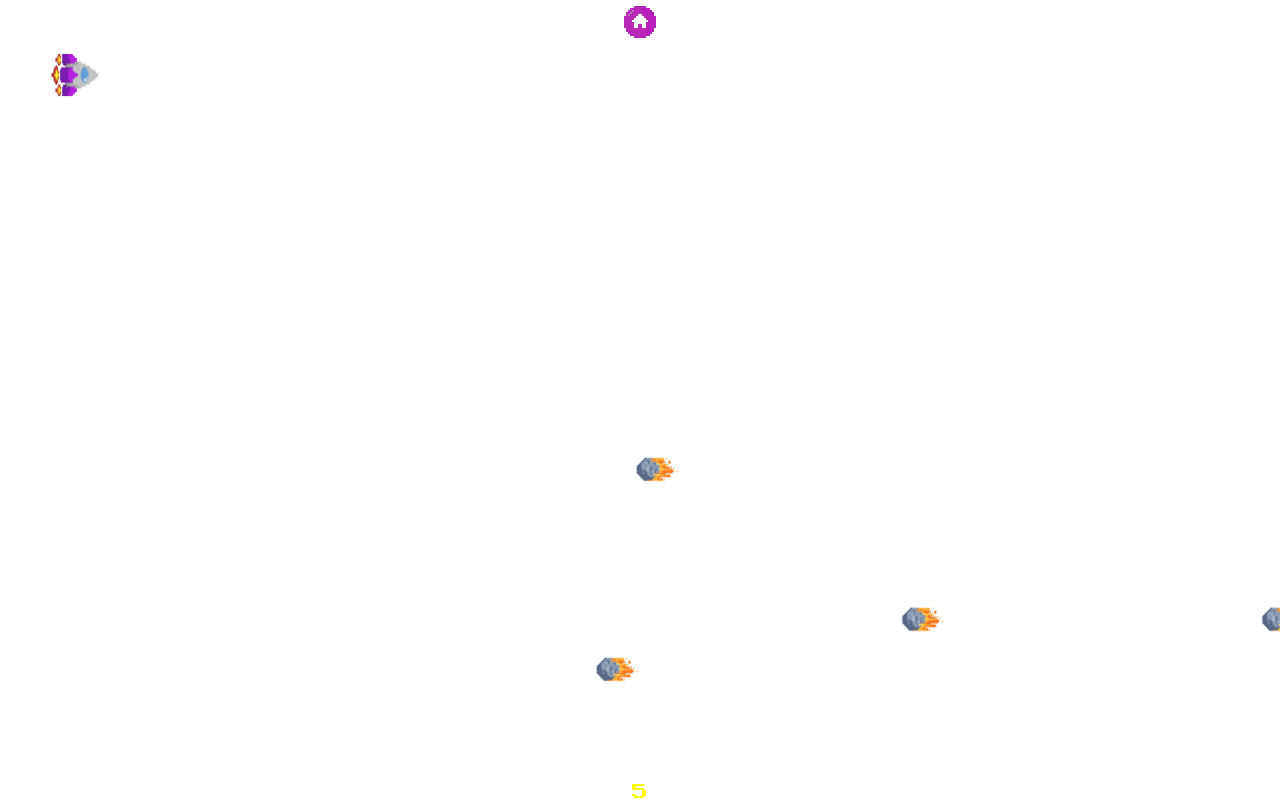
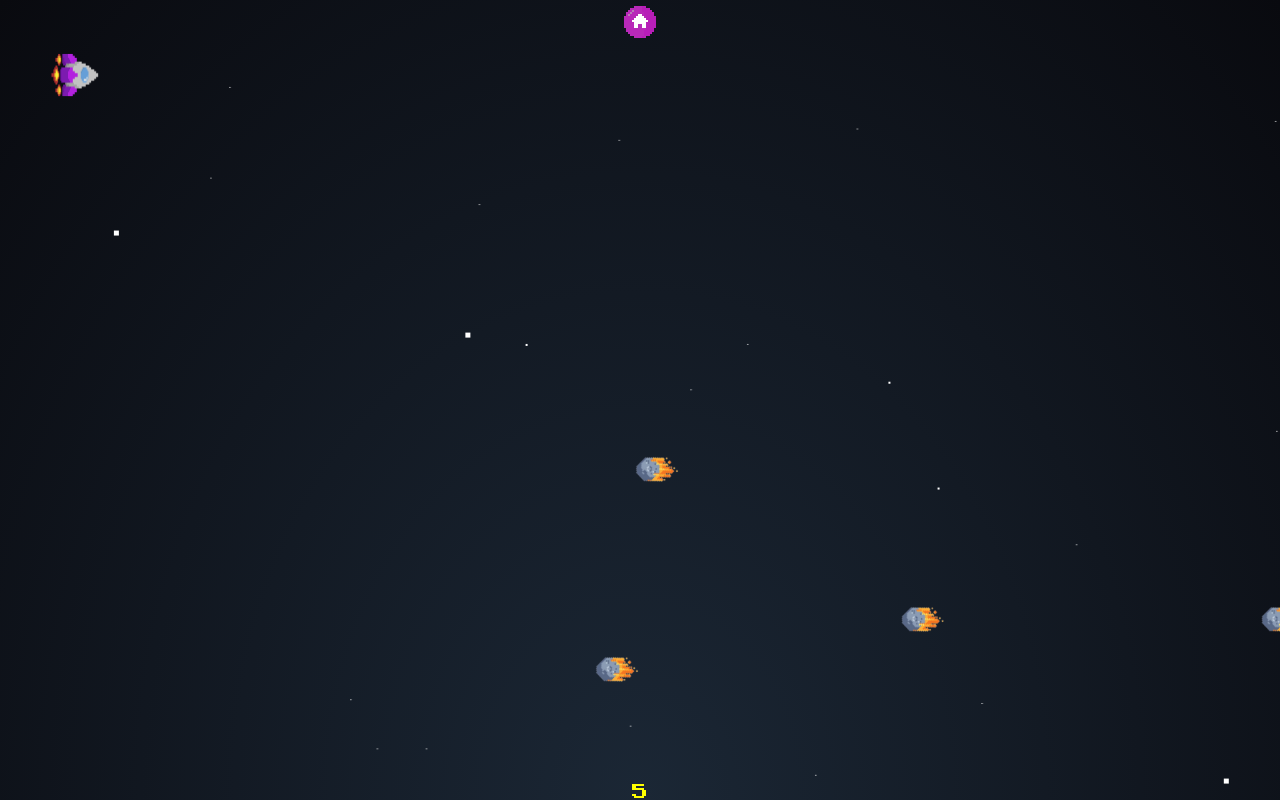
Before and after one commit to Matheus-jacobb/CompSpace, a plain HTML site: page src/pages/GameRunning/game-running.html in a window 1280 px wide. Drawn offline with Linux system fonts and the light colour scheme; the site is published under a folder, as on GitHub Pages, so addresses that start at the root find nothing.

Commit message:
feat.problemas de importação e organização geral do projeto

```diff
--- a/src/pages/GameRunning/game-running.html
+++ b/src/pages/GameRunning/game-running.html
@@ -5,11 +5,11 @@
   <meta http-equiv="X-UA-Compatible" content="IE=edge">
   <meta name="viewport" content="width=device-width, initial-scale=1.0">
   <link href="https://fonts.googleapis.com/css2?family=Press+Start+2P&display=swap" rel="stylesheet">
-  <link rel="stylesheet" href="game-running.css">
-  <link rel="stylesheet" href="/src/css/variables.css">
-  <link rel="stylesheet" href="/src/css/parallax.css">
+  <link rel="stylesheet" href="../../css/pages/game-running.css">
+  <link rel="stylesheet" href="../../css/variables.css">
+  <link rel="stylesheet" href="../../css/parallax.css">
 
-  <script defer src="game-running.js"></script>
+  <script defer src="../../scripts/functions/game-running.js"></script>
   <link rel="icon" href="../../assets/img/rocket.gif">
   <title>CompSpace | Running Game</title>
 </head>
```
Also changed, not shown: src/pages/StartGame/start-game.html (+4 -4 lines), src/css/pages/game-running.css (renamed from src/pages/GameRunning/game-running.css), src/css/pages/start-game.css (renamed from src/pages/StartGame/start-game.css), src/css/pages/third-page.css (added), src/scripts/functions/game-running.js (renamed from src/pages/GameRunning/game-running.js), src/scripts/functions/start-game.js (renamed from src/pages/StartGame/start-game.js), src/scripts/functions/third-page.js (added).
